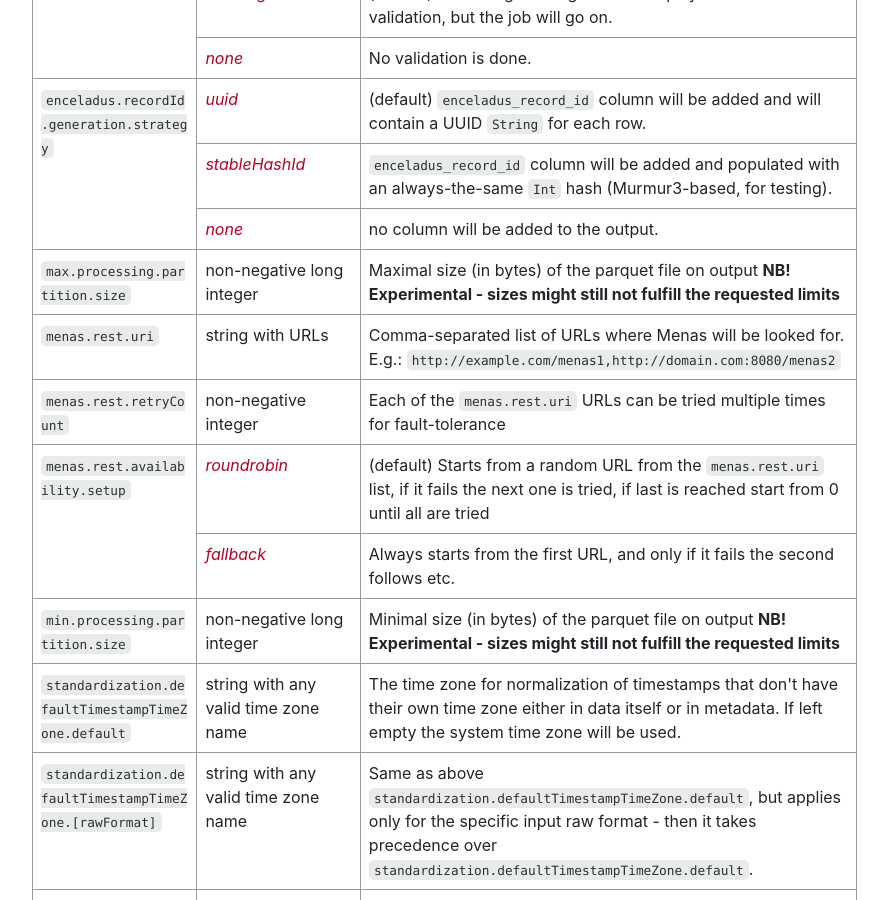
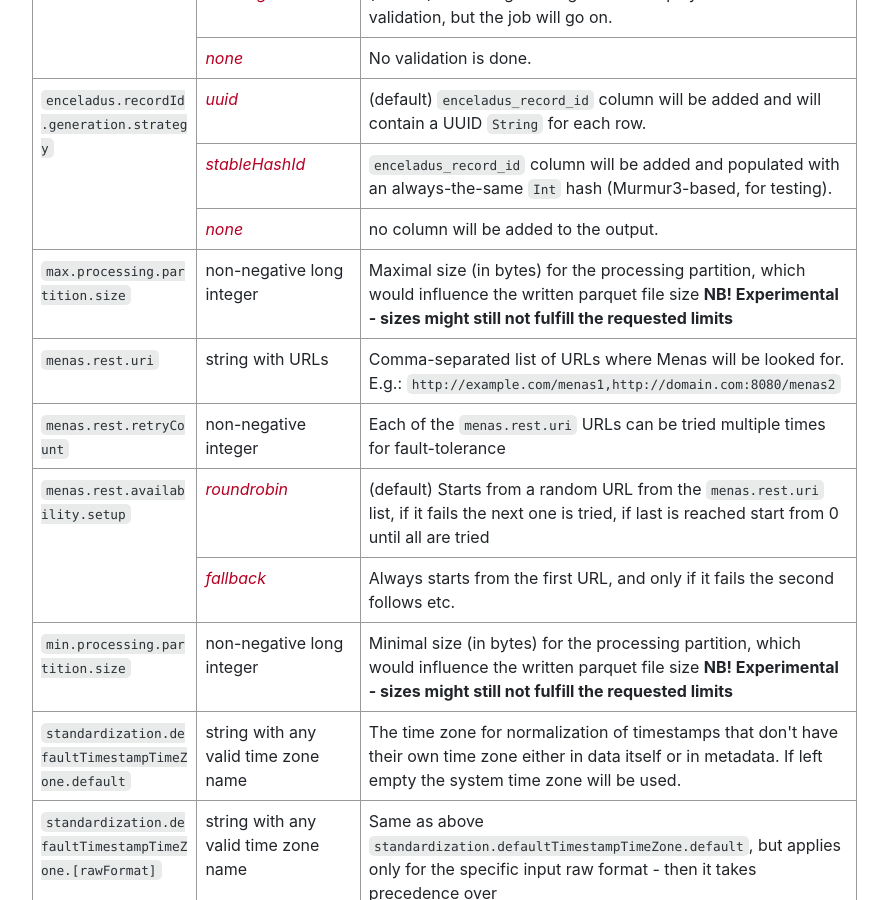
Before and after one commit to AbsaOSS/enceladus, a Jekyll site: the page built from _docs/2.0.0/usage/config.md, in a window 1280 px wide and 900 px high, scrolled down 928 px. Shown: the whole window, without its empty margins (338-1226 px from the left). Built offline with Jekyll 4.4.1, drawn with Linux system fonts in a browser that asks for light colours; nearby versions of some CDN libraries.

Commit message:
Apply suggestions from code review
Co-authored-by: Adrian Olosutean <adi.olosutean@gmail.com>

```diff
--- a/_data/configuration_2_0_0.yml
+++ b/_data/configuration_2_0_0.yml
@@ -29,7 +29,7 @@
   - name: max.processing.partition.size
     options:
       - name: non-negative long integer
-        description: 'Maximal size (in bytes) of the parquet file on output
+        description: 'Maximal size (in bytes) for the processing partition, which would influence the written parquet file size
         <b>NB! Experimental - sizes might still not fulfill the requested limits</b>'
   - name: menas.rest.uri
     options:
@@ -50,7 +50,7 @@
   - name: min.processing.partition.size
     options:
       - name: non-negative long integer
-        description: 'Minimal size (in bytes) of the parquet file on output
+        description: 'Minimal size (in bytes) for the processing partition, which would influence the written parquet file size
         <b>NB! Experimental - sizes might still not fulfill the requested limits</b>'
   - name: standardization.defaultTimestampTimeZone.default
     options:
```
